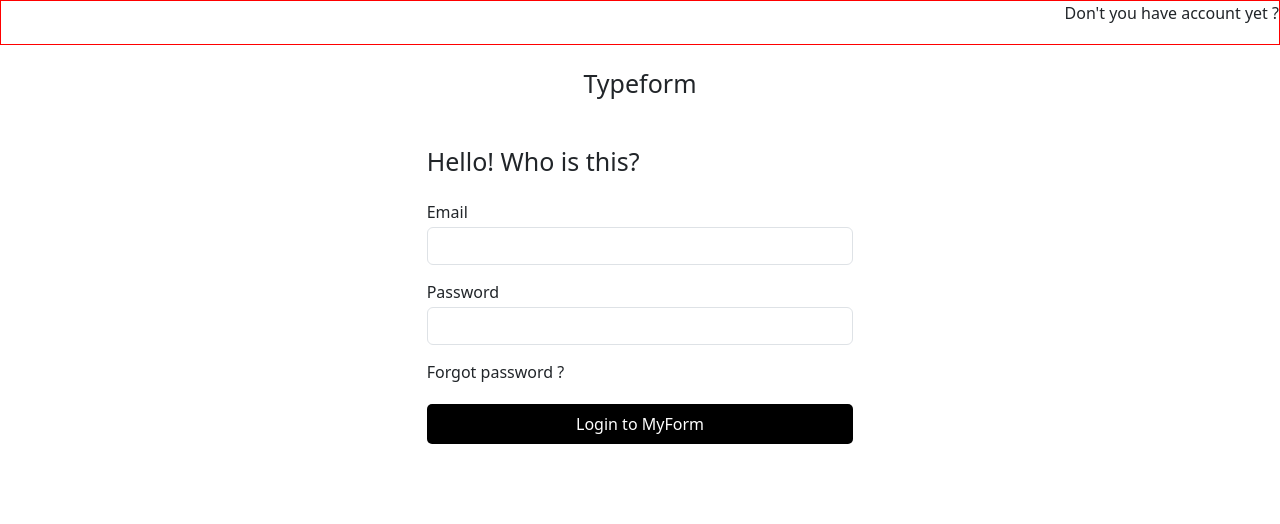
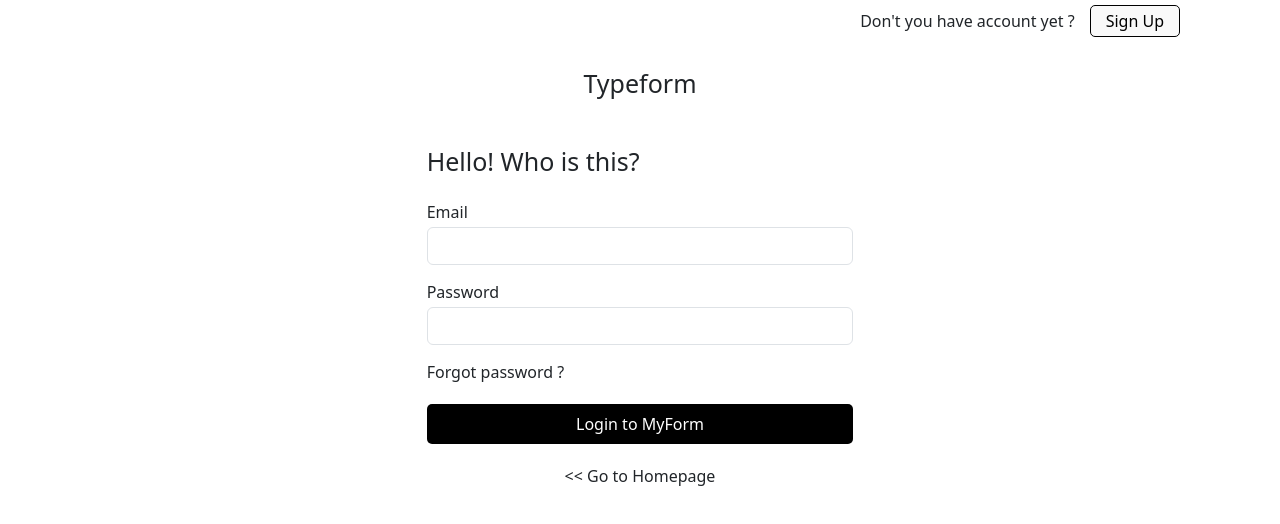
Before and after one commit to itphucuong007/basic-reactjs, a React (Create React App) app: page /login in a window 1280 px wide. Shown: the top 524 px of the page. Built offline with nearby package versions, Linux system fonts and the light colour scheme.

Commit message:
Video 69 part 2 (video 70)

```diff
--- a/src/components/Auth/Login.js
+++ b/src/components/Auth/Login.js
@@ -1,11 +1,14 @@
 import { useState } from 'react';
 import './Login.scss';
-
+import { useNavigate } from 'react-router-dom';
 
 const Login = (props) => {
 
     const [email, setEmail] = useState("");
     const [password, setPassword] = useState("");
+
+    const navigate = useNavigate();
+
     const handleLogin = () => {
         alert('me')
     }
@@ -13,7 +16,8 @@
     return (
         <div className='login-container'>
             <div className='header'>
-                Don't you have account yet ?
+                <span>Don't you have account yet ?</span>
+                <button>Sign Up</button>
             </div>
             <div className='title col-4 mx-auto'>
                 Typeform
@@ -57,6 +61,15 @@
                         Login to MyForm
                     </button>
 
+                </div >
+
+                <div className="text-center">
+                    <span
+                        className='back'
+                        onClick={() => navigate('/')}
+                    >
+                        &#60;&#60; Go to Homepage
+                    </span>
                 </div>
             </div>
         </div>
--- a/src/components/Auth/Login.scss
+++ b/src/components/Auth/Login.scss
@@ -3,7 +3,19 @@
     .header {
         height: 45px;
         text-align: right;
-        border: 1px solid red;
+        padding: 5px 100px 0 100px;
+
+        button {
+            padding: 3px 15px;
+            margin-left: 15px;
+            border-radius: 5px;
+            background: #f9f9f9;
+            border: 1px solid;
+
+            &:hover {
+                background: white;
+            }
+        }
 
     }
 
@@ -24,6 +36,7 @@
             margin-bottom: 15px;
             margin-top: 3px;
         }
+
         button {
             width: 100%;
             height: 40px;
@@ -33,6 +46,10 @@
             color: white;
             background-color: black;
         }
+
+        .back {
+            cursor: pointer;
+        }
     }
 
 
```
